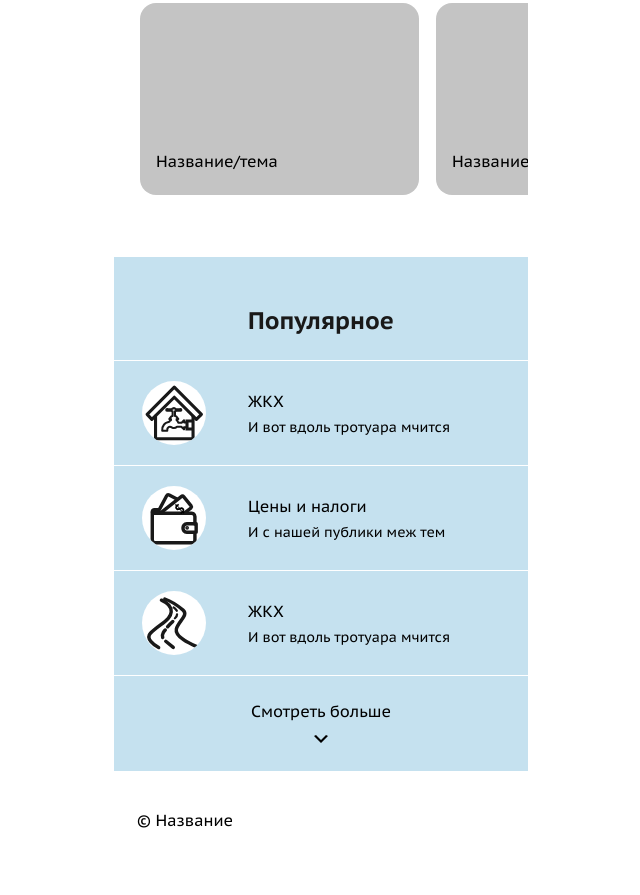
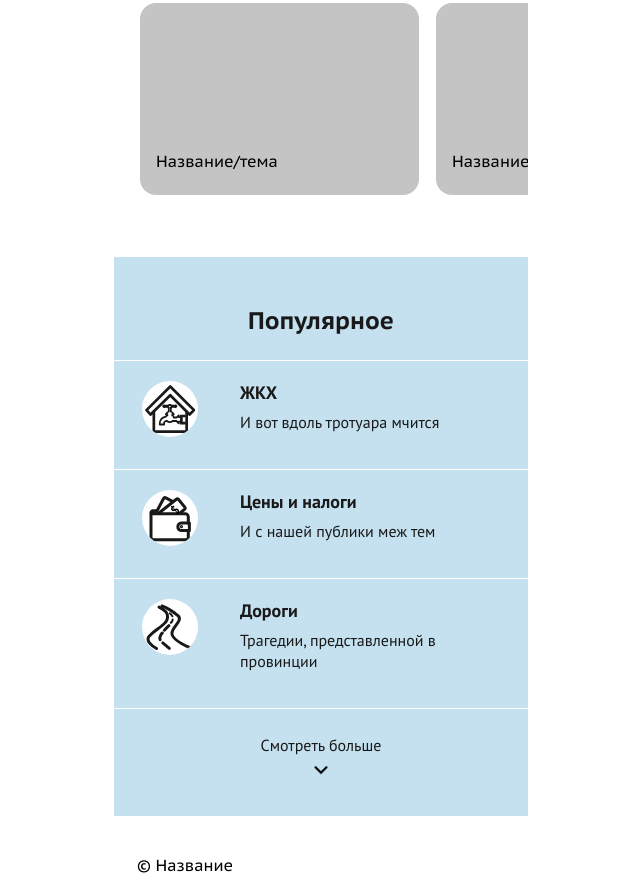
Before and after one commit to lenapronina/civil-poetry, a website built with webpack: page src/index.html in a window 1280 px wide. Shown: the part 1387-2282 px from the top of the page, without its empty margins (319-959 px from the left). Before the commit the page ends 2237 px from the top, so only its background shows below. Built offline with nearby package versions, Linux system fonts and the light colour scheme.

Commit message:
refactor: update claim block, add author (#23)
Co-authored-by: LenaMac <lenapronina1@LenaMacs-MacBook-Pro.local>

```diff
--- /dev/null
+++ b/src/blocks/claim/__author/claim__author.css
@@ -0,0 +1,8 @@
+.claim__author {
+  font-family: 'PT Sans';
+  font-style: italic;
+  font-weight: 400;
+  font-size: 16px;
+  line-height: 21px;
+  color: #191919;
+}
--- a/src/blocks/claim/__cathegory/claim__cathegory.css
+++ b/src/blocks/claim/__cathegory/claim__cathegory.css
@@ -1,8 +1,9 @@
 .claim__cathegory {
   margin: 0;
+  font-family: 'PT Sans';
   font-style: normal;
-  font-weight: 500;
-  font-size: 16px;
-  line-height: 19px;
-  text-align: left;
+  font-weight: bold;
+  font-size: 18px;
+  line-height: 23px;
+  color: #191919;
 }
--- a/src/blocks/claim/__id/claim__id.css
+++ b/src/blocks/claim/__id/claim__id.css
@@ -1,6 +1,7 @@
 .claim__id {
+  width: 56px;
+  height: 56px;
+  align-self: start;
   background-color: white;
-  width: 64px;
-  height: 64px;
   border-radius: 100%;
 }
--- a/src/blocks/claim/__info/claim__info.css
+++ b/src/blocks/claim/__info/claim__info.css
@@ -1,3 +1,4 @@
 .claim__info {
+  align-self: start;
   margin: 0 0 0 42px;
 }
--- a/src/blocks/claim/__verse/claim__verse.css
+++ b/src/blocks/claim/__verse/claim__verse.css
@@ -1,9 +1,11 @@
 .claim__verse {
+  font-family: 'PT Sans';
   font-style: normal;
   font-weight: normal;
-  font-size: 14px;
-  line-height: 16px;
+  font-size: 16px;
+  line-height: 21px;
   text-align: left;
   margin: 0;
   margin-top: 8px;
+  color: #191919;
 }
--- a/src/blocks/claim/claim.css
+++ b/src/blocks/claim/claim.css
@@ -8,3 +8,8 @@
 .claim:last-of-type {
   border-bottom: 1px solid rgba(255, 255, 255, 1);
 }
+
+.claim:hover {
+  background-color: rgba(255, 255, 255, 0.2);
+  cursor: pointer;
+}
--- a/src/blocks/popular/__button/popular__button.css
+++ b/src/blocks/popular/__button/popular__button.css
@@ -2,11 +2,14 @@
   background-image: url(../../../images/next-button.svg);
   width: 14px;
   height: 8px;
-  margin: 0 auto;
+  margin: 10px auto;
+  padding: 10px;
   background-color: transparent;
   border-style: none;
   padding: 0;
   display: block;
+  animation: bounce2 3s infinite ease-in-out;
+  cursor: pointer;
 }
 
 .popular__button:focus {
@@ -14,3 +17,10 @@
   margin: 0 auto;
   display: block;
 }
+
+
+@keyframes bounce2 {
+  50% {
+      transform: translateY(-5px);
+    }
+  }
--- a/src/blocks/popular/__more/popular__more.css
+++ b/src/blocks/popular/__more/popular__more.css
@@ -1,8 +1,10 @@
 .popular__more {
+  font-family: 'PT Sans';
   font-style: normal;
   font-weight: normal;
   font-size: 16px;
-  line-height: 19px;
+  line-height: 21px;
+  color: #191919;
   width: fit-content;
   margin: 26px auto 14px;
 }
--- a/src/datasets/claims.js
+++ b/src/datasets/claims.js
@@ -9,41 +9,47 @@ export default [
     cathegory: 'ЖКХ',
     image: gkh,
     preview: 'И вот вдоль тротуара мчится',
-    text: "И вот вдоль тротуара мчится\nРучей, его вода грязна,\nОн - знак для жителей столицы,\nЧто где-то в эти дни"
+    text: "И вот вдоль тротуара мчится Ручей, его вода грязна Он - знак для жителей столицы, Что где-то в эти дни весна",
+    author: "Владимир Солоухин"
   },
   {
     id: 2,
     cathegory: 'Цены и налоги',
     image: price,
     preview: 'И с нашей публики меж тем',
-    text: "И с нашей публики меж тем\nБери умеренную плату,\nЗа книжку по пяти рублей -\nНалог не тягостный, ей-ей.\""
+    text: "И с нашей публики меж тем\nБери умеренную плату,\nЗа книжку по пяти рублей -\nНалог не тягостный, ей-ей.",
+    author: "Александр Пушкин"
   },
   {
     id: 3,
-    cathegory: 'ЖКХ',
+    cathegory: 'Дороги',
     image: roads,
-    preview: 'И вот вдоль тротуара мчится',
-    text: "И вот вдоль тротуара мчится\nРучей, его вода грязна,\nОн - знак для жителей столицы,\nЧто где-то в эти дни"
+    preview: 'Трагедии, представленной в провинции',
+    text: "Трагедии, представленной в провинции,\nДо центра затруднительно дойти.\nКакие рвы и ямы на пути!\nКогда еще добьешься до правительства!",
+    author: "Борис Слуцкий"
   },
   {
     id: 4,
-    cathegory: 'ЖКХ',
+    cathegory: 'Цены и налоги',
     image: price,
-    preview: 'И вот вдоль тротуара мчится',
-    text: "И вот вдоль тротуара мчится\nРучей, его вода грязна,\nОн - знак для жителей столицы,\nЧто где-то в эти дни"
+    preview: 'Нас поборами царь',
+    text: "Нас поборами царь\nИссушил, как сухарь:\nТо дороги,\nТо налоги,\nРазорили нас вконец.",
+    author: "Кондратий Рылеев"
   },
   {
     id: 5,
-    cathegory: 'ЖКХ',
+    cathegory: 'Соседи',
     image: roommate,
-    preview: 'И вот вдоль тротуара мчится',
-    text: "И вот вдоль тротуара мчится\nРучей, его вода грязна,\nОн - знак для жителей столицы,\nЧто где-то в эти дни"
+    preview: 'Был мой сосед',
+    text: "Был мой сосед,\nИ, если в рай пошёл он,\nХочу я в ад,\nКоль райский сад\nТаких соседей полон.\n",
+    author: "Роберт Бёрнс (перевод С.Я. Маршак)"
   },
   {
     id: 6,
     cathegory: 'ЖКХ',
-    image: roommate,
-    preview: 'И вот вдоль тротуара мчится',
-    text: "И вот вдоль тротуара мчится\nРучей, его вода грязна,\nОн - знак для жителей столицы,\nЧто где-то в эти дни"
+    image: gkh,
+    preview: 'Весь дом одряхлел и заглох',
+    text: "Весь дом одряхлел и заглох,\nНа стенах, на крышах, на ставнях\nУже пробивается мох.",
+    author: "Дмитрий Кедрин"
   }
 ];
--- a/src/index.html
+++ b/src/index.html
@@ -182,6 +182,7 @@
       <div class="claim__info">
         <h3 class="claim__cathegory">Категория</h3>
         <p class="claim__verse">Стих</p>
+        <p class="claim__author"></p>
       </div>
     </li>
   </template>
--- a/src/index.js
+++ b/src/index.js
@@ -5,7 +5,8 @@ import claimList from './datasets/claims.js';
 import FormValidator from './FormValidator.js';
 
 const claimContainer = document.querySelector('.claim-list');
-console.log(claimContainer)
+const popularText = document.querySelector('.popular__more');
+
 
 function renderClaim (claimArray, container){
   claimArray.forEach( item => {
@@ -13,11 +14,26 @@ function renderClaim (claimArray, container){
     const claimImage = claimElement.querySelector('.claim__id');
     const claimHeader = claimElement.querySelector('.claim__cathegory');
     const claimPreview = claimElement.querySelector('.claim__verse');
+    const claimBlock = claimElement.querySelector('.claim');
+    const author = claimElement.querySelector('.claim__author');
 
     claimImage.src = item.image;
     claimHeader.textContent = item.cathegory;
     claimPreview.textContent = item.preview;
 
+    let claimClicked = false;
+
+    claimBlock.addEventListener('click', ()=>{
+      if(claimClicked === false){
+        claimPreview.textContent = item.text;
+        claimClicked = true;
+        author.textContent =item.author
+      } else {
+        claimPreview.textContent = item.preview;
+        claimClicked = false;
+        author.textContent =''
+      }
+    })
     container.append(claimElement);
   })
 }
@@ -26,7 +42,9 @@ renderClaim(claimList.slice(0,3), claimContainer)
 
 const moreClaimsButton = document.querySelector('.popular__button');
 moreClaimsButton.addEventListener('click', ()=>{
-  renderClaim(claimList.slice(3,6), claimContainer)
+  renderClaim(claimList.slice(3,6), claimContainer);
+  popularText.textContent = "Чуть позже добавим еще новости!";
+  moreClaimsButton.style.display = 'none';
 })
 
 // пока так сделала прокрутку по клику, потом может перепишем на что-то получше
--- a/src/styles/index.css
+++ b/src/styles/index.css
@@ -26,6 +26,7 @@
 @import url(../blocks/claim/__info/claim__info.css);
 @import url(../blocks/claim/__cathegory/claim__cathegory.css);
 @import url(../blocks/claim/__verse/claim__verse.css);
+@import url(../blocks/claim/__author/claim__author.css);
 @import url(../blocks/footer/__copyright/footer__copyright.css);
 @import url(../blocks/popup/__container/popup__container.css);
 @import url(../blocks/popup/__container/_result/popup__container_result.css);
```
